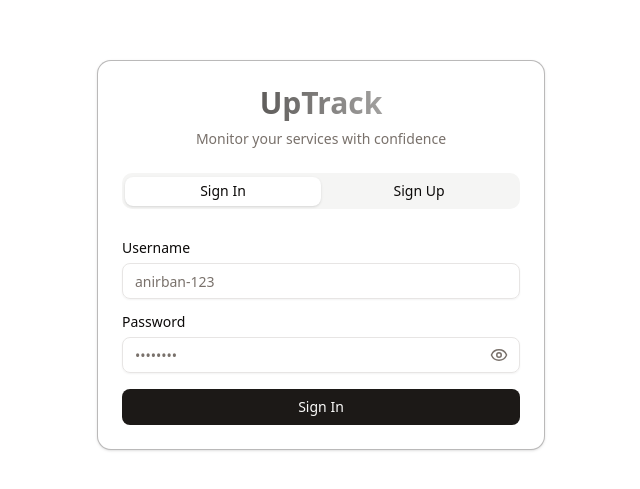
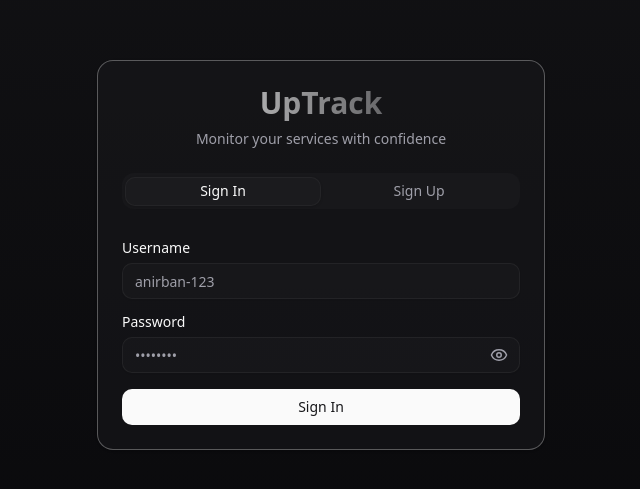
Before and after one commit to SinghaAnirban005/UpTrack, a Next.js app in the folder apps/frontend/: page /auth in a window 1280 px wide. Shown: the part 145-634 px from the top of the page, without its empty margins (319-959 px from the left). Built offline with nearby package versions, Linux system fonts and the light colour scheme.

Commit message:
chore: update global css

```diff
--- a/apps/frontend/app/globals.css
+++ b/apps/frontend/app/globals.css
@@ -44,72 +44,82 @@
 }
 
 :root {
-  --radius: 0.625rem;
-  --background: oklch(1 0 0);
-  --foreground: oklch(0.147 0.004 49.25);
-  --card: oklch(1 0 0);
-  --card-foreground: oklch(0.147 0.004 49.25);
-  --popover: oklch(1 0 0);
-  --popover-foreground: oklch(0.147 0.004 49.25);
-  --primary: oklch(0.216 0.006 56.043);
-  --primary-foreground: oklch(0.985 0.001 106.423);
-  --secondary: oklch(0.97 0.001 106.424);
-  --secondary-foreground: oklch(0.216 0.006 56.043);
-  --muted: oklch(0.97 0.001 106.424);
-  --muted-foreground: oklch(0.553 0.013 58.071);
-  --accent: oklch(0.97 0.001 106.424);
-  --accent-foreground: oklch(0.216 0.006 56.043);
-  --destructive: oklch(0.577 0.245 27.325);
-  --border: oklch(0.923 0.003 48.717);
-  --input: oklch(0.923 0.003 48.717);
-  --ring: oklch(0.709 0.01 56.259);
-  --chart-1: oklch(0.646 0.222 41.116);
-  --chart-2: oklch(0.6 0.118 184.704);
-  --chart-3: oklch(0.398 0.07 227.392);
-  --chart-4: oklch(0.828 0.189 84.429);
-  --chart-5: oklch(0.769 0.188 70.08);
-  --sidebar: oklch(0.985 0.001 106.423);
-  --sidebar-foreground: oklch(0.147 0.004 49.25);
-  --sidebar-primary: oklch(0.216 0.006 56.043);
-  --sidebar-primary-foreground: oklch(0.985 0.001 106.423);
-  --sidebar-accent: oklch(0.97 0.001 106.424);
-  --sidebar-accent-foreground: oklch(0.216 0.006 56.043);
-  --sidebar-border: oklch(0.923 0.003 48.717);
-  --sidebar-ring: oklch(0.709 0.01 56.259);
+  /* Mirrors .dark — this app is dark-mode only by design, so :root matches
+     .dark to avoid a flash of light content before <html> picks up the class. */
+  --radius: 0.75rem;
+  --background: oklch(0.141 0.005 285.823); /* zinc-950 */
+  --foreground: oklch(0.985 0 0); /* zinc-50 */
+  --card: oklch(0.21 0.006 285.885 / 60%); /* zinc-900/60 */
+  --card-foreground: oklch(0.985 0 0);
+  --popover: oklch(0.19 0.006 285.9);
+  --popover-foreground: oklch(0.985 0 0);
+  --primary: oklch(0.985 0 0); /* solid white CTA */
+  --primary-foreground: oklch(0.21 0.006 285.885);
+  --secondary: oklch(0.274 0.006 286.033); /* zinc-800 */
+  --secondary-foreground: oklch(0.985 0 0);
+  --muted: oklch(0.21 0.006 285.885); /* zinc-900 */
+  --muted-foreground: oklch(0.705 0.015 286.067); /* zinc-400 */
+  --accent: oklch(0.274 0.006 286.033); /* zinc-800, neutral hover */
+  --accent-foreground: oklch(0.985 0 0);
+  --destructive: oklch(0.704 0.191 22.216);
+  --border: oklch(0.274 0.006 286.033 / 60%); /* zinc-800/60 */
+  --input: oklch(0.274 0.006 286.033 / 80%);
+  --ring: oklch(0.606 0.25 292.717 / 50%); /* violet-500/50 focus ring */
+  --violet: oklch(0.606 0.25 292.717);
+  --violet-foreground: oklch(0.985 0 0);
+  --emerald: oklch(0.696 0.17 162.48);
+  --emerald-foreground: oklch(0.141 0.005 285.823);
+  --chart-1: oklch(0.606 0.25 292.717);
+  --chart-2: oklch(0.696 0.17 162.48);
+  --chart-3: oklch(0.769 0.188 70.08);
+  --chart-4: oklch(0.645 0.246 16.439);
+  --chart-5: oklch(0.552 0.016 285.938);
+  --sidebar: oklch(0.18 0.006 285.9);
+  --sidebar-foreground: oklch(0.985 0 0);
+  --sidebar-primary: oklch(0.606 0.25 292.717);
+  --sidebar-primary-foreground: oklch(0.985 0 0);
+  --sidebar-accent: oklch(0.274 0.006 286.033);
+  --sidebar-accent-foreground: oklch(0.985 0 0);
+  --sidebar-border: oklch(0.274 0.006 286.033 / 60%);
+  --sidebar-ring: oklch(0.606 0.25 292.717 / 50%);
 }
 
 .dark {
-  --background: oklch(0.147 0.004 49.25);
-  --foreground: oklch(0.985 0.001 106.423);
-  --card: oklch(0.216 0.006 56.043);
-  --card-foreground: oklch(0.985 0.001 106.423);
-  --popover: oklch(0.216 0.006 56.043);
-  --popover-foreground: oklch(0.985 0.001 106.423);
-  --primary: oklch(0.923 0.003 48.717);
-  --primary-foreground: oklch(0.216 0.006 56.043);
-  --secondary: oklch(0.268 0.007 34.298);
-  --secondary-foreground: oklch(0.985 0.001 106.423);
-  --muted: oklch(0.268 0.007 34.298);
-  --muted-foreground: oklch(0.709 0.01 56.259);
-  --accent: oklch(0.268 0.007 34.298);
-  --accent-foreground: oklch(0.985 0.001 106.423);
+  --background: oklch(0.141 0.005 285.823);
+  --foreground: oklch(0.985 0 0);
+  --card: oklch(0.21 0.006 285.885 / 60%);
+  --card-foreground: oklch(0.985 0 0);
+  --popover: oklch(0.19 0.006 285.9);
+  --popover-foreground: oklch(0.985 0 0);
+  --primary: oklch(0.985 0 0);
+  --primary-foreground: oklch(0.21 0.006 285.885);
+  --secondary: oklch(0.274 0.006 286.033);
+  --secondary-foreground: oklch(0.985 0 0);
+  --muted: oklch(0.21 0.006 285.885);
+  --muted-foreground: oklch(0.705 0.015 286.067);
+  --accent: oklch(0.274 0.006 286.033);
+  --accent-foreground: oklch(0.985 0 0);
   --destructive: oklch(0.704 0.191 22.216);
-  --border: oklch(1 0 0 / 10%);
-  --input: oklch(1 0 0 / 15%);
-  --ring: oklch(0.553 0.013 58.071);
-  --chart-1: oklch(0.488 0.243 264.376);
+  --border: oklch(0.274 0.006 286.033 / 60%);
+  --input: oklch(0.274 0.006 286.033 / 80%);
+  --ring: oklch(0.606 0.25 292.717 / 50%);
+  --violet: oklch(0.606 0.25 292.717);
+  --violet-foreground: oklch(0.985 0 0);
+  --emerald: oklch(0.696 0.17 162.48);
+  --emerald-foreground: oklch(0.141 0.005 285.823);
+  --chart-1: oklch(0.606 0.25 292.717);
   --chart-2: oklch(0.696 0.17 162.48);
   --chart-3: oklch(0.769 0.188 70.08);
-  --chart-4: oklch(0.627 0.265 303.9);
-  --chart-5: oklch(0.645 0.246 16.439);
-  --sidebar: oklch(0.216 0.006 56.043);
-  --sidebar-foreground: oklch(0.985 0.001 106.423);
-  --sidebar-primary: oklch(0.488 0.243 264.376);
-  --sidebar-primary-foreground: oklch(0.985 0.001 106.423);
-  --sidebar-accent: oklch(0.268 0.007 34.298);
-  --sidebar-accent-foreground: oklch(0.985 0.001 106.423);
-  --sidebar-border: oklch(1 0 0 / 10%);
-  --sidebar-ring: oklch(0.553 0.013 58.071);
+  --chart-4: oklch(0.645 0.246 16.439);
+  --chart-5: oklch(0.552 0.016 285.938);
+  --sidebar: oklch(0.18 0.006 285.9);
+  --sidebar-foreground: oklch(0.985 0 0);
+  --sidebar-primary: oklch(0.606 0.25 292.717);
+  --sidebar-primary-foreground: oklch(0.985 0 0);
+  --sidebar-accent: oklch(0.274 0.006 286.033);
+  --sidebar-accent-foreground: oklch(0.985 0 0);
+  --sidebar-border: oklch(0.274 0.006 286.033 / 60%);
+  --sidebar-ring: oklch(0.606 0.25 292.717 / 50%);
 }
 
 @layer base {
@@ -120,3 +130,12 @@
     @apply bg-background text-foreground;
   }
 }
+
+@layer utilities {
+  .bg-grid-pattern {
+    background-image:
+      linear-gradient(to right, oklch(1 0 0 / 3%) 1px, transparent 1px),
+      linear-gradient(to bottom, oklch(1 0 0 / 3%) 1px, transparent 1px);
+    background-size: 32px 32px;
+  }
+}
--- a/apps/frontend/app/layout.tsx
+++ b/apps/frontend/app/layout.tsx
@@ -1,5 +1,6 @@
 import type { Metadata } from 'next';
 import { Geist, Geist_Mono } from 'next/font/google';
+import { Toaster } from '@/components/ui/sonner';
 import './globals.css';
 
 const geistSans = Geist({
@@ -13,8 +14,8 @@ const geistMono = Geist_Mono({
 });
 
 export const metadata: Metadata = {
-  title: 'Create Next App',
-  description: 'Generated by create next app',
+  title: 'UpTrack — Uptime Monitoring',
+  description: 'Monitor your websites with confidence.',
 };
 
 export default function RootLayout({
@@ -23,8 +24,13 @@ export default function RootLayout({
   children: React.ReactNode;
 }>) {
   return (
-    <html lang="en">
-      <body className={`${geistSans.variable} ${geistMono.variable} antialiased`}>{children}</body>
+    <html lang="en" className="dark">
+      <body
+        className={`${geistSans.variable} ${geistMono.variable} bg-background text-foreground antialiased`}
+      >
+        {children}
+        <Toaster theme="dark" position="top-right" />
+      </body>
     </html>
   );
 }
```
